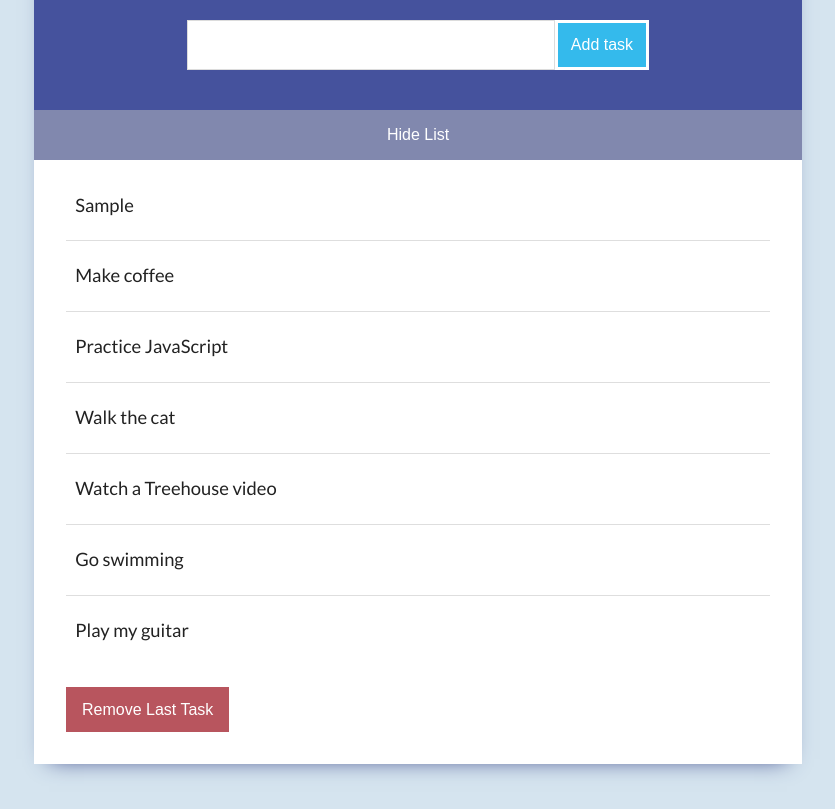
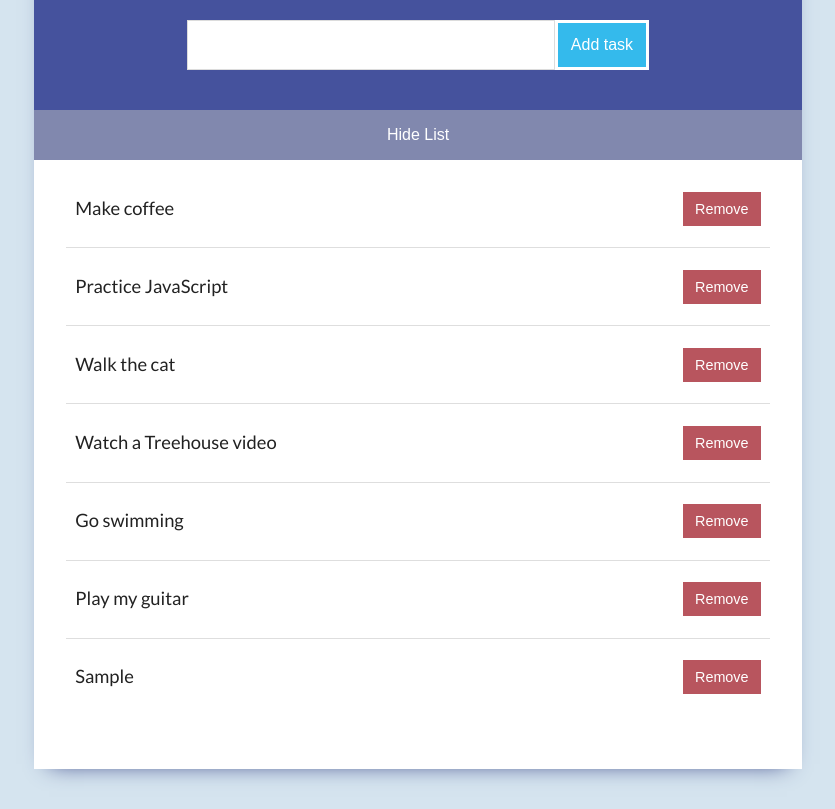
Before and after one commit to bishnugopali/DOM-selectors, a plain HTML site: page index.html in a window 1280 px wide. Both pictures are taken after typing "Sample" into the empty fields and a click on the button "Add task". Shown: the part 86-895 px from the top of the page, without its empty margins (222-1057 px from the left). Drawn offline with Linux system fonts and the light colour scheme.

Commit message:
Add files via upload

```diff
--- a/app.js
+++ b/app.js
@@ -2,6 +2,58 @@
 const btnCreate=document.querySelector('.btn-main');
 const btnToggle=document.querySelector('.btn-toggle');
 const btnRemove=document.querySelector('.btn-remove');
+const taskList = document.querySelector('.list-container ul');
+//const listItems=document.getElementsByTagName('li');
+const listItems=taskList.children;
+
+
+function attachRemoveButton(li){
+  let remove=document.createElement('button');
+  remove.className ='remove';
+  remove.textContent='Remove';
+  li.appendChild(remove);
+}
+
+for(let i=0; i<listItems.length; i++){
+  attachRemoveButton(listItems[i]);
+}
+
+
+
+taskList.addEventListener('click', (event)=> {
+  if(event.target.tagName ==='BUTTON'){
+    const button = event.target;
+    const li=button.parentNode;
+    li.remove();
+  }
+ });
+
+
+//taskList.addEventListener('mouseover', (event)=> {
+//  if(event.target.tagName ==='LI'){
+//   event.target.textContent= event.target.textContent.toUpperCase();
+//  }
+// });
+
+
+
+//making list interactive
+//for(let i=0; i<listItems.length; i++){
+//listItems[i].addEventListener('mouseover', ()=> {
+//   listItems[i].textContent=listItems[i].textContent.toUpperCase();
+//
+// });
+//}
+
+
+//passing the event
+document.addEventListener('click', (event)=>{
+  //print any event that is clicked or interacted
+  console.log(event.target);
+
+});
+
+
 
 /*const highlights=document.querySelectorAll('.highlight');
 
@@ -20,27 +72,39 @@ for(let i=0; i<items.length; i++){
 
 
 
-btnCreate.addEventListener('click', () =>{
+//btnCreate.addEventListener('click', () =>{
+//
+//    const input=document.querySelector('.input-main');
+//    const list=document.querySelector('ul');
+//    //const item=document.createElement('li');
+//
+//    //item.textContent=input.value;
+//
+//
+////to add to the bottom of list
+//    //list.append(item);
+////to add to the top of the list:
+//    //list.prepend(item);
+////to add HTML to specified positions
+//    list.insertAdjacentHTML(
+//      'afterbegin', //position -https://developer.mozilla.org/en-US/docs/Web/API/Element/insertAdjacentHTML
+//      `<li>${input.value}</li>` //content
+//    );
+// input.value='';
+//
+//});
 
-    const input=document.querySelector('.input-main');
-    const list=document.querySelector('ul');
-    //const item=document.createElement('li');
+//traversal way
+btnCreate.addEventListener('click', () => {
+  let ul = document.getElementsByTagName('ul')[0];
+  const input = document.querySelector('.input-main');
+  let li = document.createElement('li');
+  li.textContent = input.value;
+  attachRemoveButton(li);
+  ul.appendChild(li);
+  input.value = '';
+});
 
-    //item.textContent=input.value;
-
-
-//to add to the bottom of list
-    //list.append(item);
-//to add to the top of the list:
-    //list.prepend(item);
-//to add HTML to specified positions
-    list.insertAdjacentHTML(
-      'afterbegin', //position -https://developer.mozilla.org/en-US/docs/Web/API/Element/insertAdjacentHTML
-      `<li>${input.value}</li>` //content
-    );
- input.value='';
-
-});
 
 
 btnToggle.addEventListener('click', () => {
@@ -61,7 +125,7 @@ if(listContainer.style.display==='none'){
 });
 
 
-btnRemove.addEventListener('click',()=>{
-  const lastItem=document.querySelector('li:last-child');
-  lastItem.remove();
-});
+//btnRemove.addEventListener('click',()=>{
+//  const lastItem=document.querySelector('li:last-child');
+//  lastItem.remove();
+//});
--- a/index.html
+++ b/index.html
@@ -28,7 +28,7 @@
           <li class="highlight">Go swimming</li>
           <li class="highlight">Play my guitar</li>
         </ul>
-        <button class="btn-remove">Remove Last Task</button>
+
       </div>
     </div>
 
```
